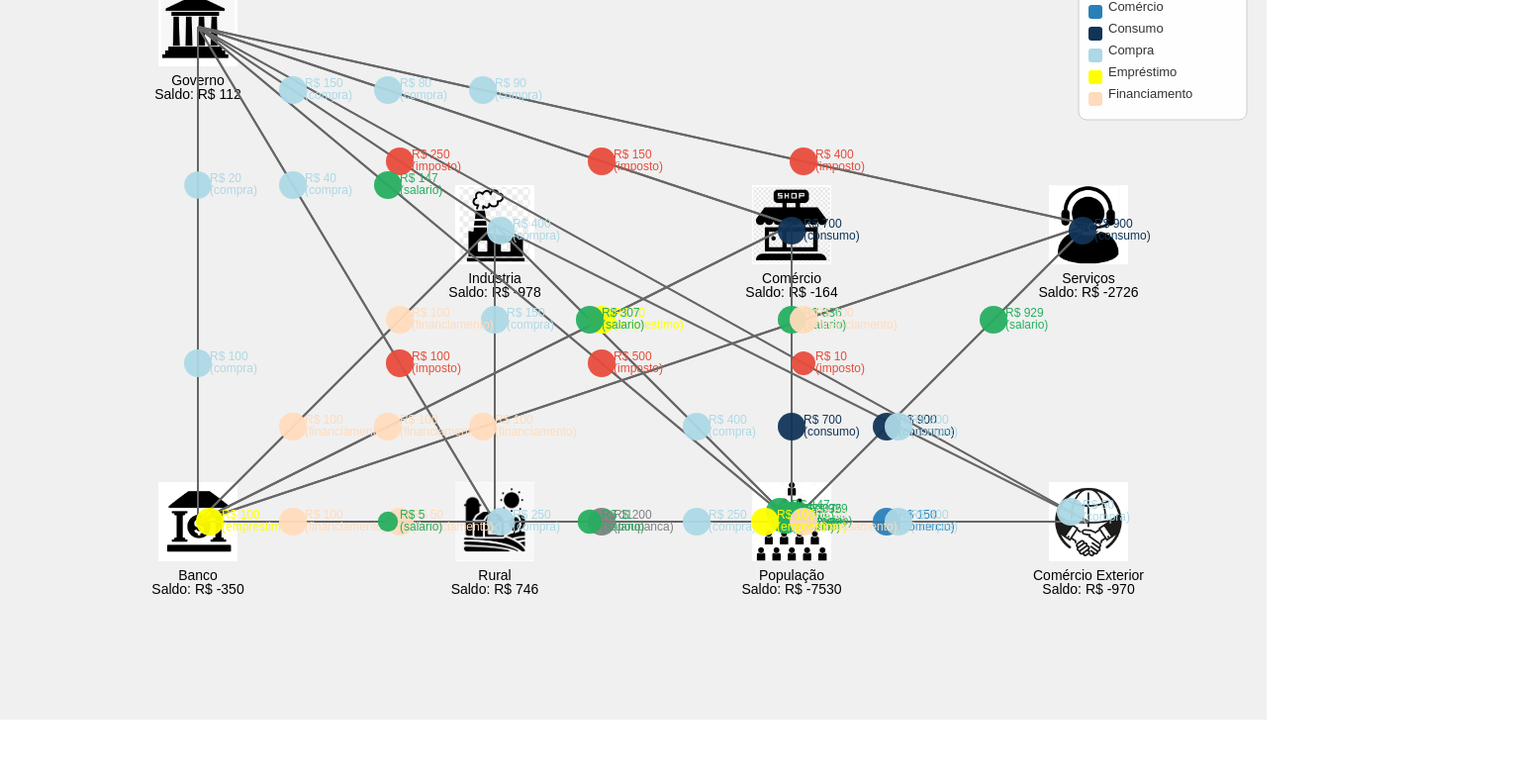
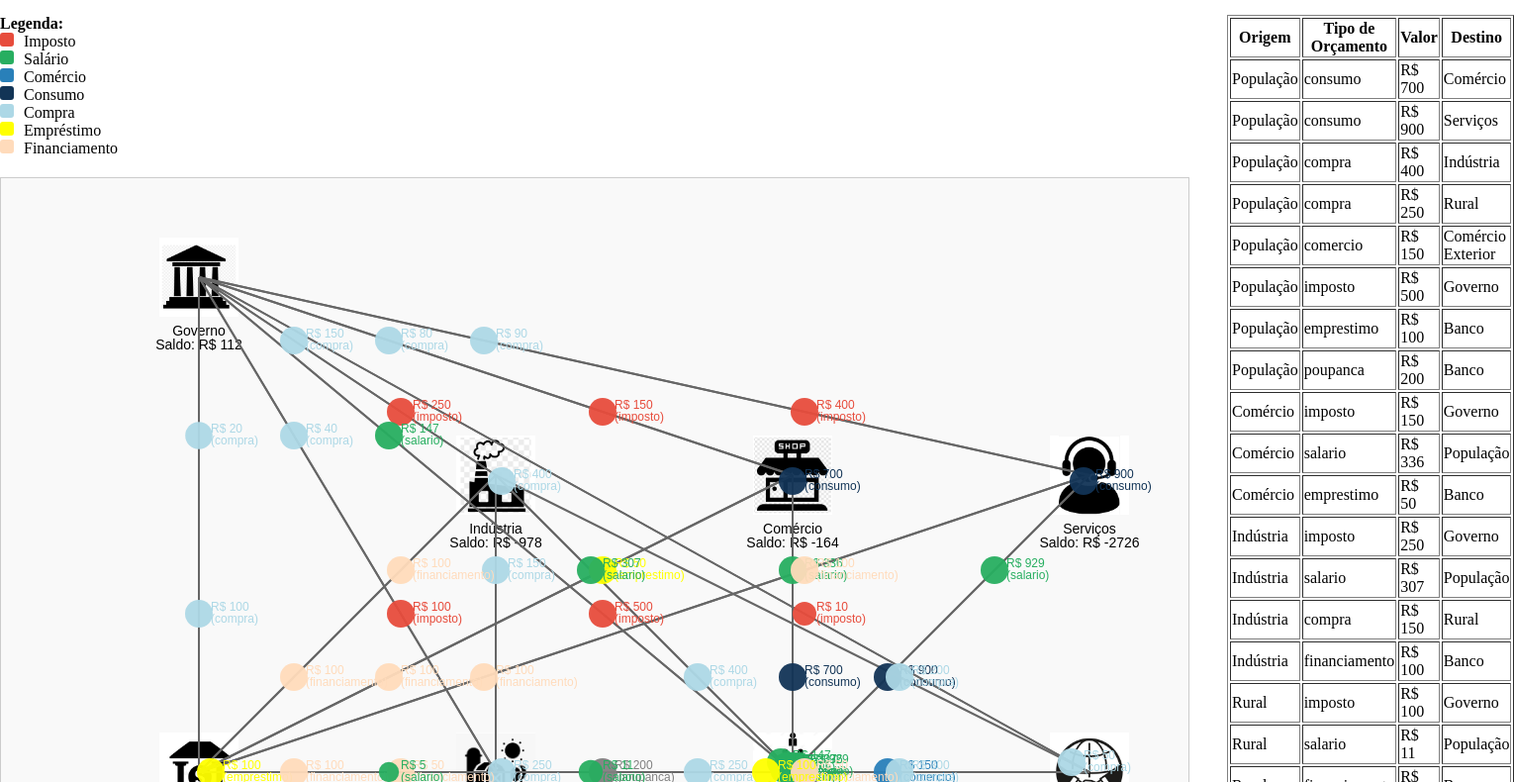
Before and after one commit to rkdbamberg/ecodiflux, a plain HTML site: page frontend/index.html in a window 1280 px wide. Shown: the part 73-863 px from the top of the page at 99% size, 1530 px wide, since content can reach past the window. Before the commit the page ends 800 px from the top, so only its background shows below. Drawn offline with nearby package versions, Linux system fonts and the light colour scheme; animation ran at ten frames a second.

Commit message:
Posições

```diff
--- a/frontend/index.html
+++ b/frontend/index.html
@@ -6,13 +6,58 @@
   <script src="https://cdn.jsdelivr.net/npm/konva@9/konva.min.js"></script>
   <style>
     body { margin: 0; padding: 0; }
-    #container { width: 100vw; height: 100vh; background: #f0f0f0; }
+    #layout {
+      display: flex;
+      gap: 40px;
+    }
+
+    #container {
+      width: 1200px;
+      border: 1px solid #ccc;
+      background-color: #f9f9f9;
+    }
+
+    #grafico-legenda {
+      flex: 2;
+      max-width: 1200px;
+    }
+
+    #tabela {
+      flex: 1;
+    }
   </style>
 </head>
 <body>
-  <div id="container">
-    <h1>Seja bem-vindo ao EcoDiFlux</h1>
+<h1 style="text-align: center; margin-bottom: 30px;">
+  Fluxo Econômico - Simulação Interativa
+</h1>
+
+<!-- ...código existente... -->
+<div id="layout" style="display: flex; gap: 40px;">
+  <!-- Gráfico e legenda à esquerda -->
+  <div id="grafico-legenda" style="flex: 2;">
+    <div id="legenda" style="margin-bottom: 20px;"></div> <!-- Legenda HTML -->
+    <div id="container"></div> <!-- Aqui o Konva desenha o gráfico -->
   </div>
-  <script src="script.js"></script>
+
+  <!-- Tabela à direita -->
+  <div id="tabela" style="flex: 1;">
+    <table id="tabela-orcamento" border="1">
+      <thead>
+        <tr>
+          <th>Origem</th>
+          <th>Tipo de Orçamento</th>
+          <th>Valor</th>
+          <th>Destino</th>
+        </tr>
+      </thead>
+      <tbody>
+        <!-- Linhas dinâmicas -->
+      </tbody>
+    </table>
+  </div>
+</div>
+<!-- ...código existente... -->
+<script src="script.js"></script>
 </body>
 </html>
--- a/frontend/script.js
+++ b/frontend/script.js
@@ -12,7 +12,7 @@ const transferTypes = {
 // --- Stage & Layer ---
 const stage = new Konva.Stage({
   container: 'container',
-  width: window.innerWidth,
+  width: 1200,
   height: 800, // aumenta a altura
 });
 const layer = new Konva.Layer();
@@ -159,46 +159,17 @@ function animateTransfer(from, to, valor = 100, tempoMs = 2000, tipo = 'comercio
   tween.play();
 }
 
-// cria uma legenda fixa no canto superior direito
-function createLegend() {
-  const padding = 10;
-  const itemH = 22;
-  const items = Object.keys(transferTypes);
-  const boxW = 170;
-  const boxH = items.length * itemH + padding * 2;
-  const x = stage.width() - boxW - 20;
-  const y = 20;
-
-  const bg = new Konva.Rect({
-    x, y, width: boxW, height: boxH, cornerRadius: 8, fill: 'rgba(255,255,255,0.9)', stroke: '#ccc', strokeWidth: 1
+function createLegendHTML() {
+  const legendaDiv = document.getElementById('legenda');
+  legendaDiv.innerHTML = '<strong>Legenda:</strong><br>';
+  Object.keys(transferTypes).forEach(key => {
+    const color = transferTypes[key].color;
+    const label = transferTypes[key].label;
+    legendaDiv.innerHTML += `
+      <span style="display:inline-block;width:14px;height:14px;background:${color};border-radius:3px;margin-right:6px;"></span>
+      ${label}<br>
+    `;
   });
-  const grp = new Konva.Group();
-  grp.add(bg);
-
-  items.forEach((key, i) => {
-    const color = transferTypes[key].color;
-    const label = transferTypes[key].label || key;
-    const rect = new Konva.Rect({
-      x: x + padding,
-      y: y + padding + i * itemH + 4,
-      width: 14,
-      height: 14,
-      fill: color,
-      cornerRadius: 3,
-    });
-    const txt = new Konva.Text({
-      x: x + padding + 20,
-      y: y + padding + i * itemH,
-      text: `${label}`,
-      fontSize: 13,
-      fill: '#333',
-    });
-    grp.add(rect);
-    grp.add(txt);
-  });
-
-  layer.add(grp);
-  layer.batchDraw();
 }
 
 // caminho para seu JSON (pode ser um arquivo local ou endpoint da API)
@@ -208,6 +179,7 @@ fetch(DATA_URL)
   .then(res => res.json())
   .then(data => {
     initSimulation(data);
+    createLegendHTML();
   })
   .catch(err => console.error("Erro carregando dados:", err));
 
@@ -228,7 +200,7 @@ function initSimulation(data) {
     });
 
     // legenda fixa
-    createLegend();
+    //createLegend();
 
     // criar animações com base nas transferências
     data.transfers.forEach(t => {
@@ -244,3 +216,29 @@ function initSimulation(data) {
     });
   });
 }
+
+fetch('data.json')
+  .then(response => response.json())
+  .then(dados => preencherTabela(dados.transfers, dados.entities));
+
+function preencherTabela(transfers, entities) {
+  const tbody = document.querySelector("#tabela-orcamento tbody");
+  tbody.innerHTML = "";
+
+  // Função para buscar o nome pelo id
+  function getEntityName(id) {
+    const entidade = entities.find(e => e.id === id);
+    return entidade ? entidade.name : id;
+  }
+
+  transfers.forEach(item => {
+    const linha = document.createElement("tr");
+    linha.innerHTML = `
+      <td>${getEntityName(item.from)}</td>
+      <td>${item.type}</td>
+      <td>R$ ${item.amount.toLocaleString('pt-BR')}</td>
+      <td>${getEntityName(item.to)}</td>
+    `;
+    tbody.appendChild(linha);
+  });
+}
```
